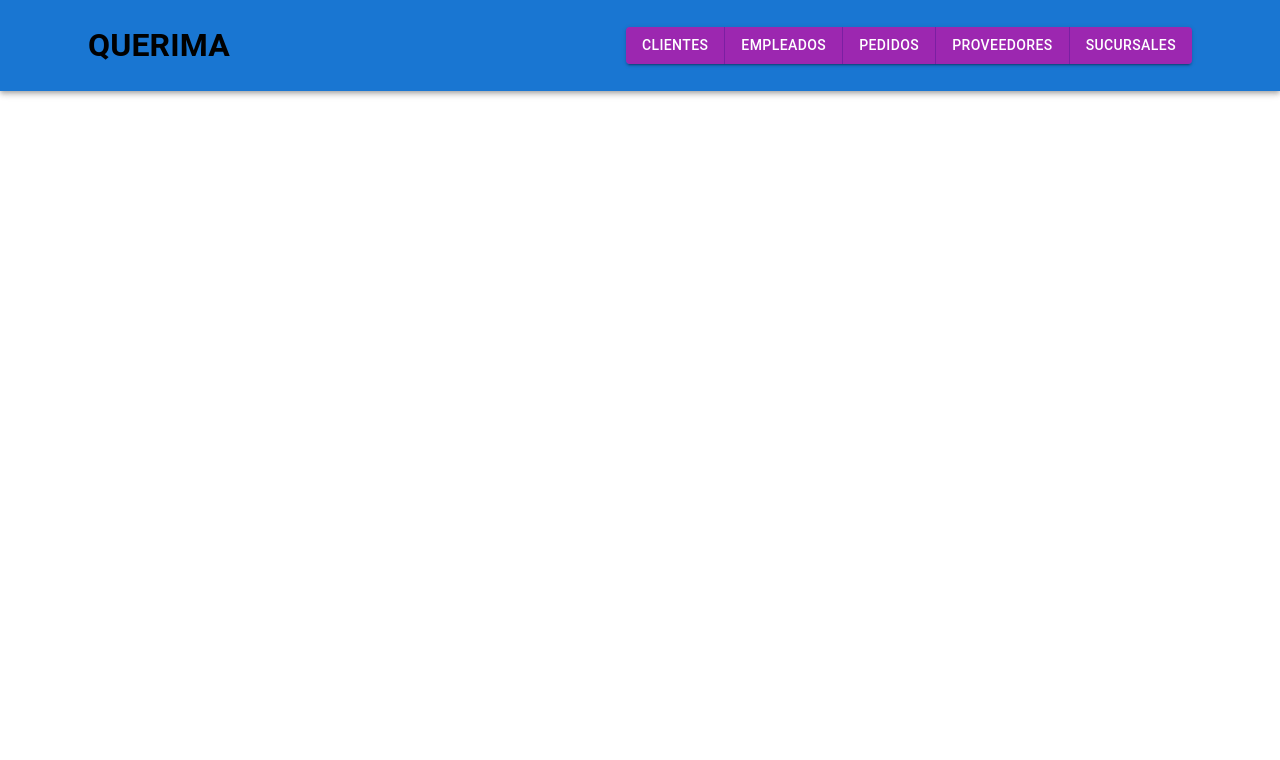
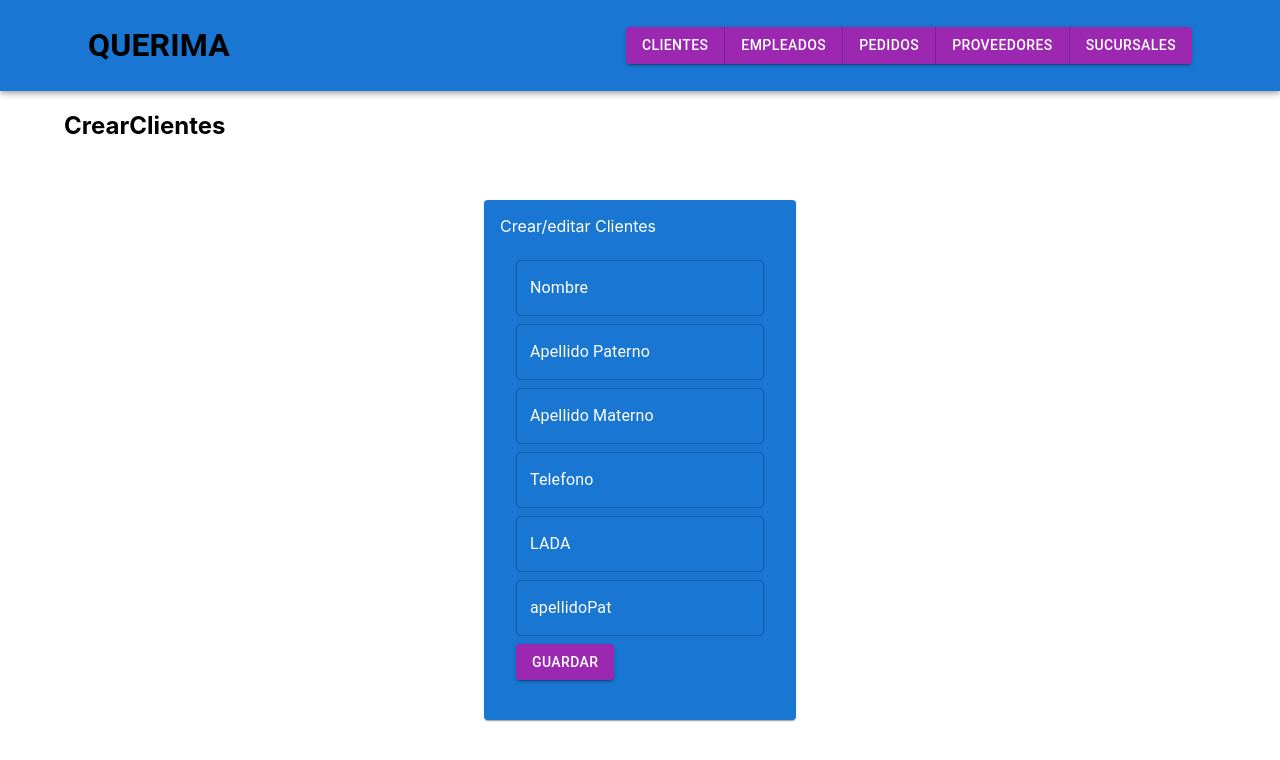
Before and after one commit to RodrigoFA216/QUERIMA-FULLSTACK, a React (Create React App) app: page /clientes/1/editar in a window 1280 px wide. Shown: the top 760 px of the page. Built offline with nearby package versions, Linux system fonts and the light colour scheme.

Commit message:
Clientes, listar y eliminar

```diff
--- a/src/App.js
+++ b/src/App.js
@@ -37,6 +37,7 @@ function App() {
           <Route path='/clientes' element={<Clientes/>}/>
           <Route path='/clientes/buscar' element={<BuscarClientes/>}/>
           <Route path='/clientes/crear' element={<CrearClientes/>}/>
+          <Route path='/clientes/:id/editar' element={<CrearClientes/>}/>
 
           <Route path='/empleados' element={<Empleados/>}/>
           <Route path='/empleados/buscar' element={<BuscarEmpleados/>}/>
--- a/src/Components/Clientes/Clientes.js
+++ b/src/Components/Clientes/Clientes.js
@@ -1,9 +1,35 @@
 import React from 'react'
-import { Card, CardContent, ButtonGroup, Button } from '@mui/material';
+import { useEffect, useState } from 'react';
+import { Card, CardContent, ButtonGroup, Button, Typography } from '@mui/material';
 import {useNavigate} from 'react-router-dom'
 
 function Clientes(){
+    const [clients, setClients]= useState([]);
     const navigate=useNavigate();
+
+    const loadClient=async()=>{
+        try {
+            const response= await fetch('http://localhost:4000/readcliente');
+            const data=await response.json();
+            setClients(data);
+        } catch (error) {
+            console.log(error);
+        }
+    }
+    const handleDelete=async(telefono)=>{
+        try {
+            await fetch(`http://localhost:4000/deletecliente/${telefono}`,{
+                method: 'DELETE'
+            });
+            setClients(clients.filter((client)=>client.telefono !== telefono))
+        } catch (error) {
+            console.log(error);
+        }
+    }
+
+    useEffect(()=>{
+        loadClient();
+    },[])
     return(
         <>
             <div style={{margin: '1rem', alignItems: 'center', textAlign: 'center'}}>
@@ -17,6 +43,66 @@ function Clientes(){
                     </ButtonGroup>
                 </Card>
             </div>
+            {
+                clients.map(client=>(
+                    <Card style={{
+                        marginBottom: '.9rem',
+                        backgroundColor: '#689FF2',
+                        color: '#white'
+                    }}>
+                        <CardContent style={{
+                            display: "flex",
+                            justifyContent: "space-between"
+                        }}>
+                            <div>
+                                <Typography style={{color:'white'}}>
+                                    <h3>
+                                        {client.nombre}
+                                    </h3>
+                                </Typography>
+                                <Typography>
+                                    <h4>
+                                        {client.apellidoP}
+                                    </h4>
+                                    <h4>
+                                        {client.apellidoM}
+                                    </h4>
+                                    <h4>
+                                        {client.refdir}
+                                    </h4>
+                                    <h4>
+                                        {client.telefono}
+                                    </h4>
+                                    <h4>
+                                        {client.lada}
+                                    </h4>
+                                    <h4>
+                                        {client.email}
+                                    </h4>
+                                    <h4>
+                                        {client.direccion}
+                                    </h4>
+                                </Typography>
+                            </div>
+                            <div>
+                                <Button variant='contained'
+                                color='inherit'
+                                onClick={()=>navigate(`/clientes/${client.id}/editar`)}>
+                                    Editar
+                                </Button>
+                                <Button
+                                variant='contained'
+                                color='secondary'
+                                onClick={()=>handleDelete(client.telefono)}
+                                style={{margin:'.6rem'}}
+                                >
+                                    Eliminar
+                                </Button>
+                            </div>
+                        </CardContent>
+                    </Card>
+                ))
+            }
             <Card style={{
                 marginBottom: '.9rem',
                 backgroundColor: '#689FF2',
--- a/src/Components/Clientes/CrearClientes.js
+++ b/src/Components/Clientes/CrearClientes.js
@@ -1,8 +1,108 @@
+import { Button, Card, CardContent, Grid, TextField, Typography } from '@mui/material';
 import React from 'react'
 
 function CrearClientes(){
     return(
-        <h2>CrearClientes</h2>
+        <>
+            <h2>CrearClientes</h2>
+            <Grid
+                container
+                direction='column'
+                alignItems='center'
+                justifyContent='center'
+            >
+                <Grid item xs={3}>
+                    <Card
+                        sx={{mt:5}}
+                        style={{
+                            padding: '1rem',
+                            backgroundColor: '#1976d2'
+                        }}
+                    >
+                        <Typography variant='5' textAlaign='center' color='white'>
+                            Crear/editar Clientes
+                        </Typography>
+                        <CardContent>
+                            <form>
+                                <TextField
+                                    variant='outlined'
+                                    label='Nombre'
+                                    sx={{
+                                        display: 'block',
+                                        margin: '0.5rem 0'
+                                    }}
+                                    name='name1'
+                                    inputProps={{style: {color: 'white'}}}
+                                    InputLabelProps={{style: {color:'white'}}}
+                                />
+                                <TextField
+                                    variant='outlined'
+                                    label='Apellido Paterno'
+                                    sx={{
+                                        display: 'block',
+                                        margin: '0.5rem 0'
+                                    }}
+                                    name='name2'
+                                    inputProps={{style: {color: 'white'}}}
+                                    InputLabelProps={{style: {color:'white'}}}
+                                />
+                                <TextField
+                                    variant='outlined'
+                                    label='Apellido Materno'
+                                    sx={{
+                                        display: 'block',
+                                        margin: '0.5rem 0'
+                                    }}
+                                    name='name2'
+                                    inputProps={{style: {color: 'white'}}}
+                                    InputLabelProps={{style: {color:'white'}}}
+                                />
+                                <TextField
+                                    variant='outlined'
+                                    label='Telefono'
+                                    sx={{
+                                        display: 'block',
+                                        margin: '0.5rem 0'
+                                    }}
+                                    name='name2'
+                                    inputProps={{style: {color: 'white'}}}
+                                    InputLabelProps={{style: {color:'white'}}}
+                                />
+                                <TextField
+                                    variant='outlined'
+                                    label='LADA'
+                                    sx={{
+                                        display: 'block',
+                                        margin: '0.5rem 0'
+                                    }}
+                                    name='name2'
+                                    inputProps={{style: {color: 'white'}}}
+                                    InputLabelProps={{style: {color:'white'}}}
+                                />
+                                <TextField
+                                    variant='outlined'
+                                    label='apellidoPat'
+                                    sx={{
+                                        display: 'block',
+                                        margin: '0.5rem 0'
+                                    }}
+                                    name='name2'
+                                    inputProps={{style: {color: 'white'}}}
+                                    InputLabelProps={{style: {color:'white'}}}
+                                />
+                                <Button
+                                    variant='contained'
+                                    color='secondary'
+                                    type='submit'
+                                >
+                                    Guardar
+                                </Button>
+                            </form>
+                        </CardContent>
+                    </Card>
+                </Grid>
+            </Grid>
+        </>
     )
 }
 
```
Also changed, not shown: src/Components/Clientes/Clientes.css (deleted).
